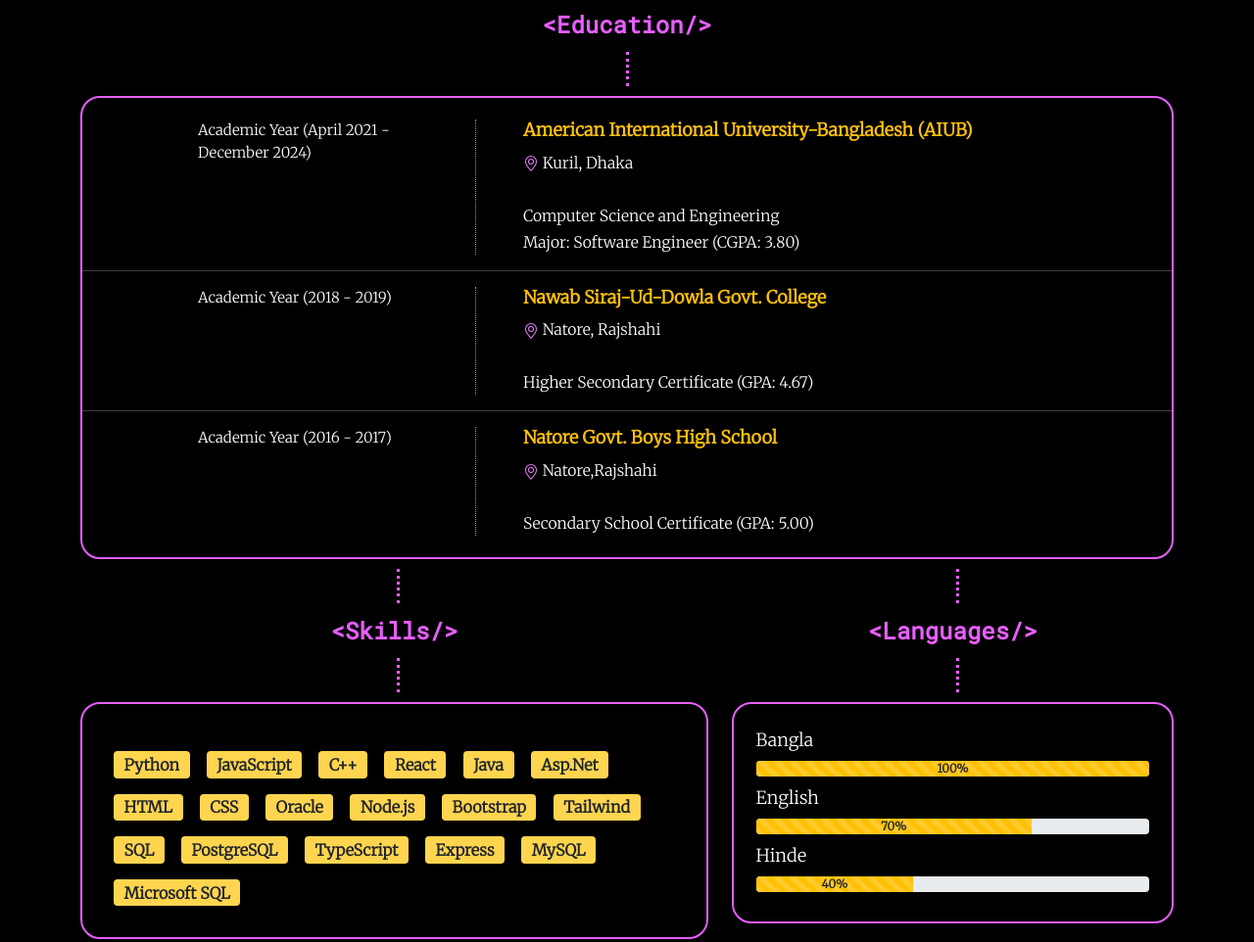
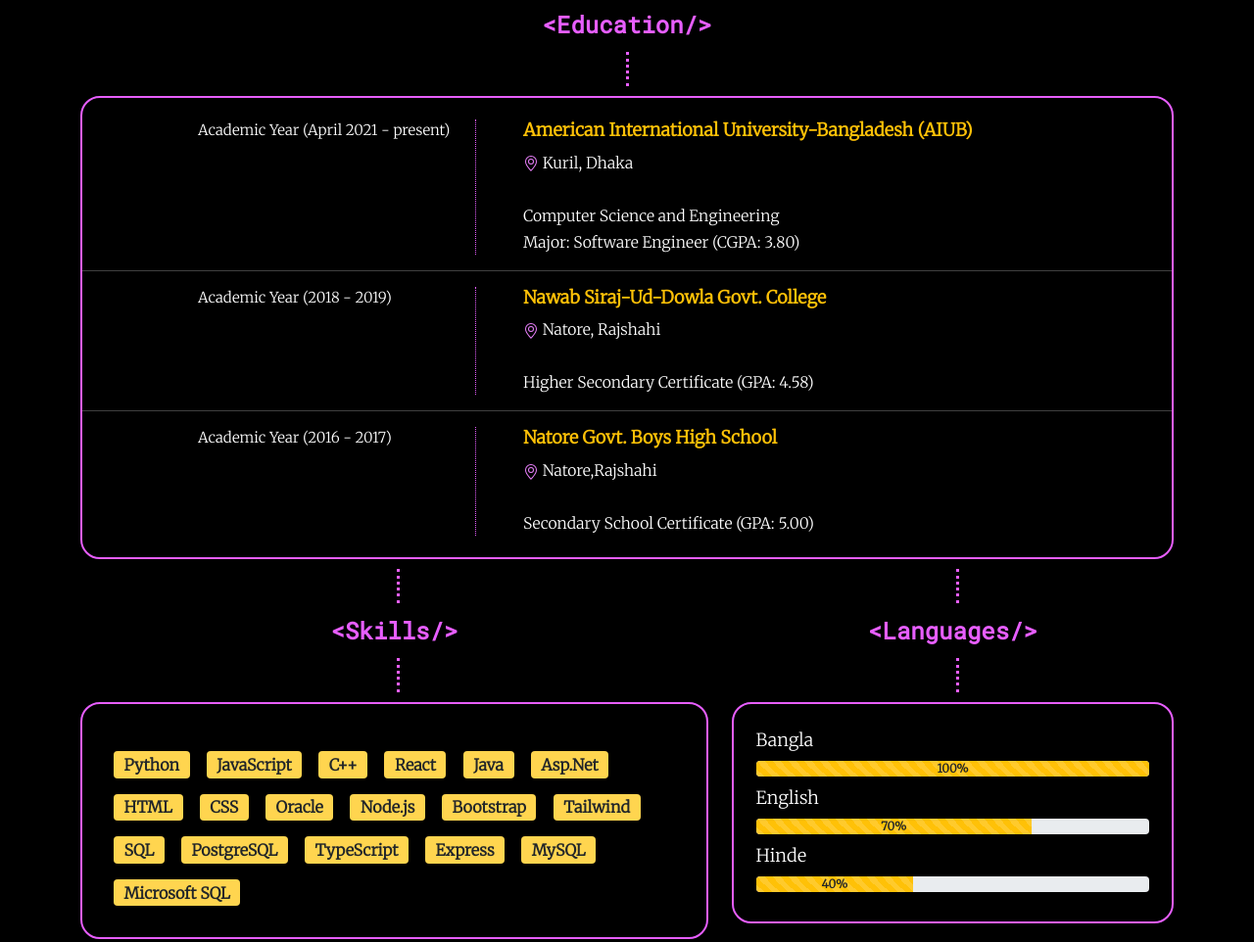
Before and after one commit to AlifTalha/Host, a plain HTML site: page index.html in a window 1280 px wide. Shown: the part 2365-3327 px from the top of the page at 98% size. Drawn offline with nearby package versions, Linux system fonts and the light colour scheme.

Commit message:
Add files via upload

```diff
--- a/index.html
+++ b/index.html
@@ -198,7 +198,7 @@
     <!-- AIUB Education Section -->
     <div class="row justify-content-center resume-content-education-school">
       <div class="col-12 col-md-3 period ps-4 ps-md-0">
-        Academic Year (April 2021 - December 2024)
+        Academic Year (April 2021 - present)
       </div>
       <div class="col-12 col-md-6 resume-content-education-text ms-md-4 ps-4">
         <p class="h4 fw-bold">American International University-Bangladesh (AIUB)</p>
@@ -236,7 +236,7 @@
           Natore, Rajshahi
         </small>
         <br/><br/>
-        <small>Higher Secondary Certificate (GPA: 4.67)</small><br/>
+        <small>Higher Secondary Certificate (GPA: 4.58)</small><br/>
       </div>
     </div>
 
@@ -382,7 +382,7 @@
         <div class="container" id="project-section-content-third" data-aos="zoom-in" data-aos-duration="1000">
           <div class="project-section-subcontent row g-5">
             <div class="col-12 col-lg-6" id="project-section-subcontent-text">
-              <h2>Sports-Shop-Management-System</h2>
+              <h2>Sports-Shop-Management System</h2>
               <ul>
                 <li>The "Sports Shop Management System" is a C# project designed to streamline the operations of a sports retail store.</li>
                 <li>This system helps manage inventory, track sales, and handle customer information effectively. </li>
```
Also changed, not shown: image/mern.png (added).
